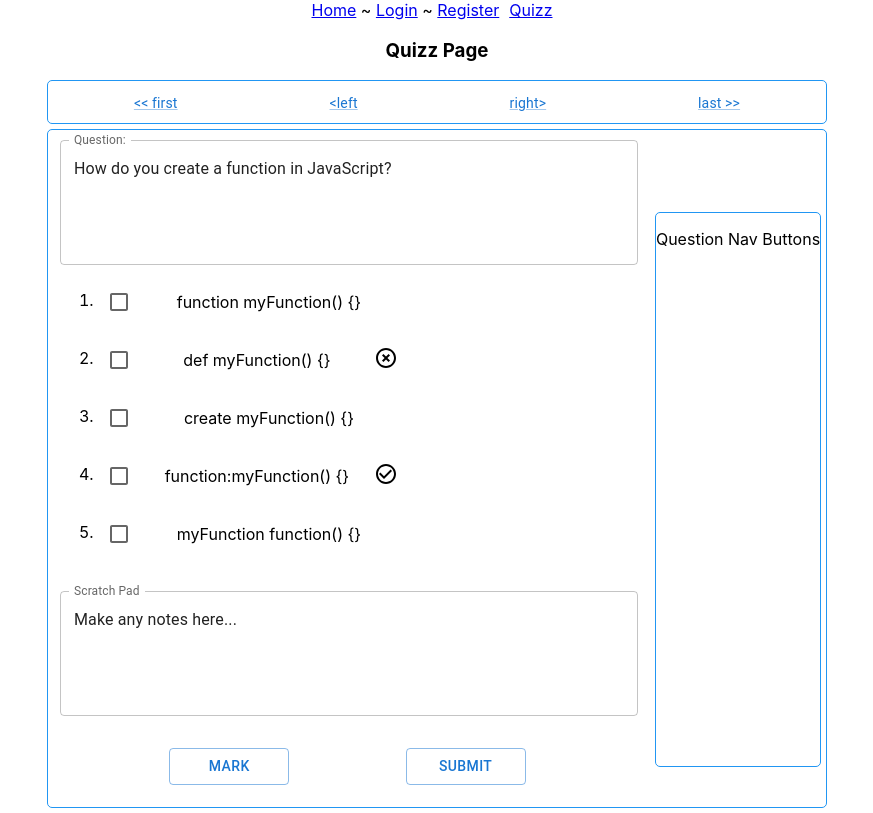
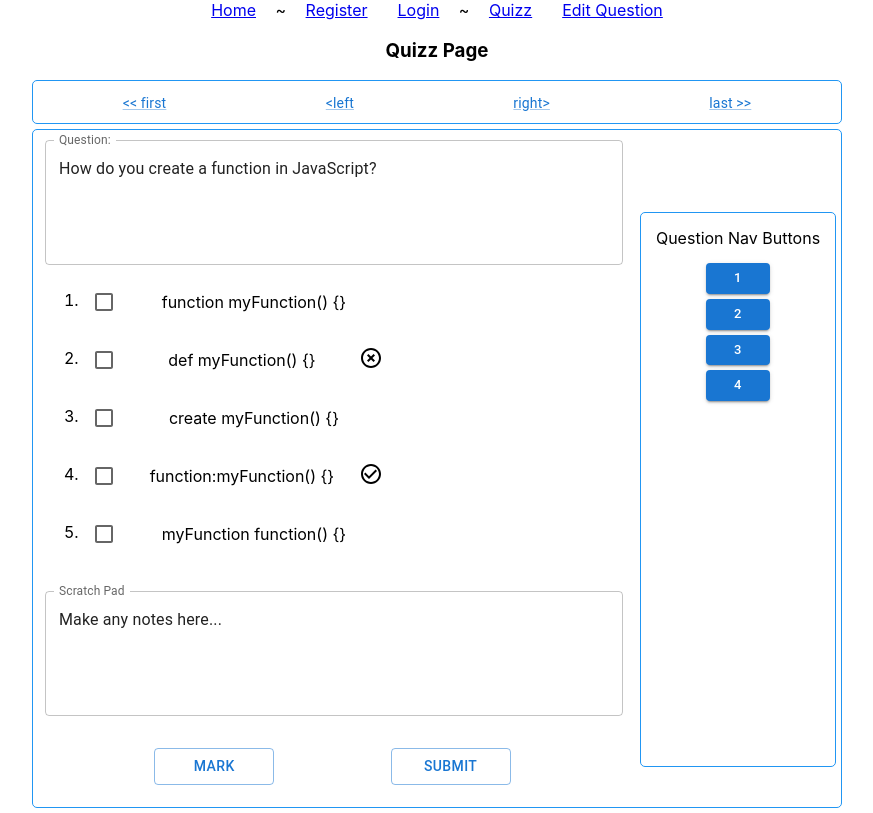
Before and after one commit to 2406-Ryan-Java-FS/project-2-frontend, a React (Create React App) app in the folder rev-learn/: page /quizz in a window 1280 px wide. Shown: the whole page, without its empty margins (203-1076 px from the left). Built offline with nearby package versions, Linux system fonts and the light colour scheme.

Commit message:
Update Quiz item for 'student' or 'educator'

```diff
--- a/rev-learn/src/App.js
+++ b/rev-learn/src/App.js
@@ -7,22 +7,25 @@ import Register from './components/Register';
 import Login from './components/Login';
 // import CourseCard from './components/CourseCard';
 import QuizzPage from './pages/Quizz/QuizzPage';
+import QuizItem from './pages/Quizz/quizz-item';
 
 export default function App() {
   return (
     <div className="App">
       <BrowserRouter>
         <nav id="navbar">
-          <Link to="/">Home</Link>{" ~ "}
-          <Link to="/login">Login</Link>{" ~ "}
-          <Link to="/register">Register</Link>
-          <Link to="/quizz" style={{margin: '10px'}}>Quizz</Link>
+          <Link to="/" style={{margin: '15px'}}>Home</Link>{" ~ "}
+          <Link to="/register" style={{margin: '15px'}}>Register</Link>
+          <Link to="/login" style={{margin: '15px'}}>Login</Link>{" ~ "}
+          <Link to='/quizz' style={{margin: '15px'}}>Quizz</Link>
+          <Link to="/edit-question" style={{margin: '15px'}}>Edit Question</Link>
         </nav>
         <Routes>
           <Route path='' element={<HomeComponent />} />
           <Route path='/register' element={<Register/>}/>
           <Route path='/login' element={<Login/>}/>
           <Route path='/quizz' element={<QuizzPage/>}/>
+          <Route path='/edit-question' element={<QuizItem mode='educator' item={2} />} />
         </Routes>
       </BrowserRouter>
     </div>
--- a/rev-learn/src/pages/Quizz/qstn-navigation-btn.jsx
+++ b/rev-learn/src/pages/Quizz/qstn-navigation-btn.jsx
@@ -1,11 +1,26 @@
 import React from 'react'
 
 import "./quizz.css";
+import { quizzQuestions } from './quizz-data';
+import { Button, Link } from '@mui/material';
 
 const QuestionNavigationButton = () => {
+  const questionButton = quizzQuestions;
+
+  console.log("🚀 ~ QuestionNavigationButton ~ questionButton:", questionButton)
+
   return (
     <div className='questions-nav-buttons'>
-      <p>Question Nav Buttons</p>
+      <p style={{margin:'15px'}}>Question Nav Buttons</p>
+      {
+        questionButton.map((item, idxqb) => (
+          <div key={idxqb} style={{margin:'5px'}}>
+            <Button variant="contained" href="#contained-buttons" size="small">
+              {item.seq}
+            </Button>
+          </div>
+        ))
+      }
     </div>
   )
 }
--- a/rev-learn/src/pages/Quizz/quizz-edit-answers.jsx
+++ b/rev-learn/src/pages/Quizz/quizz-edit-answers.jsx
@@ -4,7 +4,7 @@ const QuizzAnswerEdit = () => {
   const [newQuizzAnswers, setNewQuizzAnswer] = useState([]);
 
   return (
-    <div>
+    <div className='qtn-edit'>
       <ol>
         <li><p>Question 1:   <input type="text"></input></p></li>
         <li><p>Question 2:   <input type="text"></input></p></li>
--- a/rev-learn/src/pages/Quizz/quizz-item.jsx
+++ b/rev-learn/src/pages/Quizz/quizz-item.jsx
@@ -12,13 +12,11 @@ import QuizzAnswerEdit from './quizz-edit-answers';
 const QuizItem = ({mode, item}) => {
 console.log("🚀 ~ QuizItem ~ mode:", mode)
 
-  console.log("question is:", quizzQuestions[item].qtn);
-  console.log("answer 1 is", quizzAnswers[item]);
-
   const allowEdit = mode === 'student' ? true : false;
 
   return (
     <div className='quizz-item'>
+      <div>
         <TextField
             id="outlined-multiline-static"
             label="Question:"
@@ -26,7 +24,7 @@ console.log("🚀 ~ QuizItem ~ mode:", mode)
             rows={4}
             defaultValue={quizzQuestions[item].qtn}
             InputProps={{
-            readOnly: {allowEdit},
+              readOnly: allowEdit,
             }}
           />
         <div >
@@ -38,9 +36,7 @@ console.log("🚀 ~ QuizItem ~ mode:", mode)
               }
             </div>
           </div>
-        {
-          mode === 'student'
-          ? <div>
+          <div>
             <div>
               <QuestionScratchPad/>
             </div>
@@ -49,10 +45,7 @@ console.log("🚀 ~ QuizItem ~ mode:", mode)
               <Button id='quizz-btn' variant="outlined" style={{margin:'2px 5px 2px 2px'}}>Submit</Button>
             </div>
           </div>
-          : <div>
-              <p> do what the educator wants to do!</p>
         </div>
-        }
       </div>
     </div>
   )
--- a/rev-learn/src/pages/Quizz/quizz-mc-answers.jsx
+++ b/rev-learn/src/pages/Quizz/quizz-mc-answers.jsx
@@ -12,8 +12,6 @@ import { quizzAnswers } from './quizz-data';
 
 const QuizzMultipleChoiceAnswers = ({item}) => {
   const answersList = quizzAnswers[item].answers;
-
-  console.log("🚀 ~ QuizzMultipleChoiceAnswers ~ answersList:", answersList);
 
   return (
     <div>
--- a/rev-learn/src/pages/Quizz/quizz.css
+++ b/rev-learn/src/pages/Quizz/quizz.css
@@ -46,6 +46,13 @@
   margin: 10px;
 }
 
+.qtn-edit {
+  display: flex;
+  justify-content:center;
+  align-items: center;
+
+}
+
 .quizz-buttons {
   display: flex;
   justify-content: space-evenly;
```
Also changed, not shown: rev-learn/src/pages/Quizz/QuizzPage.jsx (line endings or trailing spaces). Lines whose indentation alone changed are shown as unchanged.
